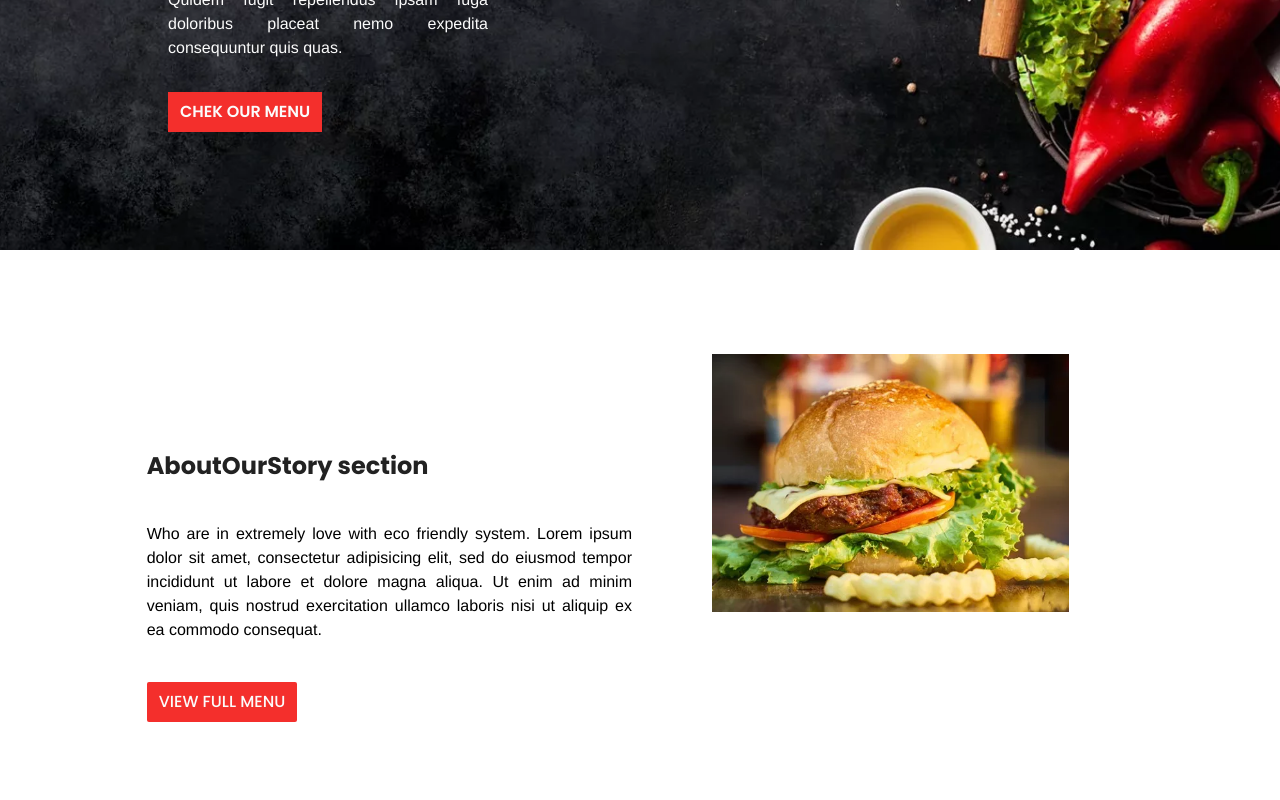
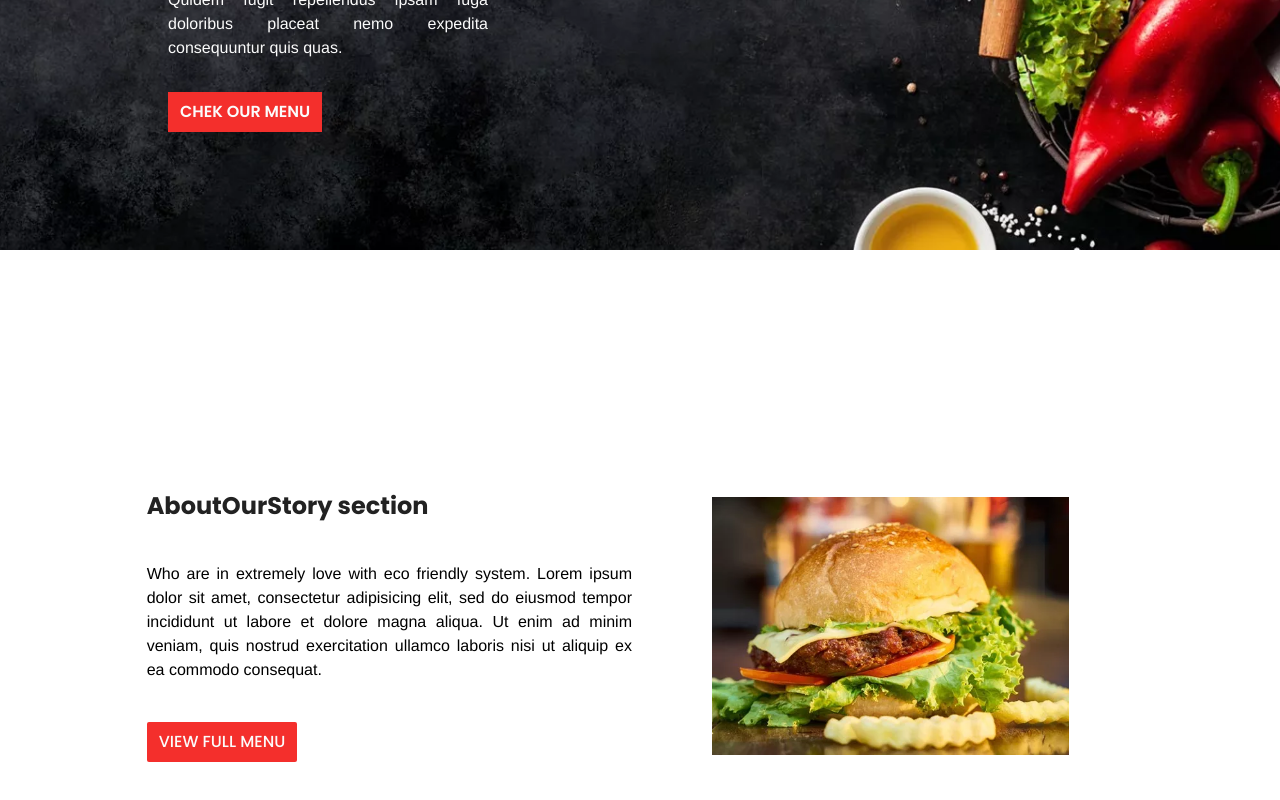
Before and after one commit to Code2Time/Marco-Restaurant, a React (Vite) app: page / in a window 1280 px wide. Shown: the part 550-1350 px from the top of the page. Built offline with nearby package versions, Linux system fonts and the light colour scheme.

Commit message:
update "AboutOurStory" component

```diff
--- a/src/components/AboutOurStory.tsx
+++ b/src/components/AboutOurStory.tsx
@@ -2,7 +2,7 @@ import { Link } from "react-router-dom";
 import hamburger from "../assets/image/about.webp";
 function AboutOurStory() {
   return (
-    <div className="grid grid-cols-12 gap-4 p-10">
+    <div className="grid grid-cols-12 gap-4 p-10 mt-2 sm:mt-10">
       <div className="About-our-story my-40 flex flex-col justify-center items-start col-span-12 md:col-span-6">
         <h1 className="poppins-7 text-2xl text-left text-black-0">
           AboutOurStory section
@@ -21,7 +21,7 @@ function AboutOurStory() {
           view full menu
         </Link>
       </div>
-      <div className="col-span-12 md:col-span-6 p-16 overflow-hidden ">
+      <div className="col-span-12 md:col-span-6 flex justify-center items-center md:p-8 lg:p-16 ">
         <img
           src={hamburger}
           alt="hamburger"
```
